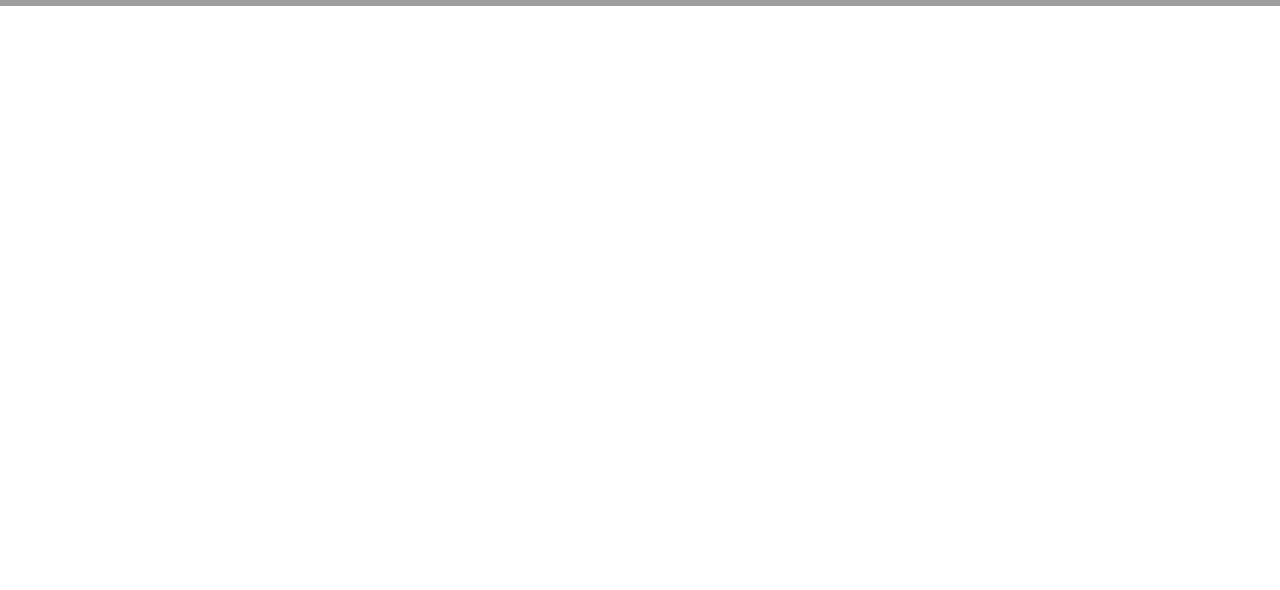
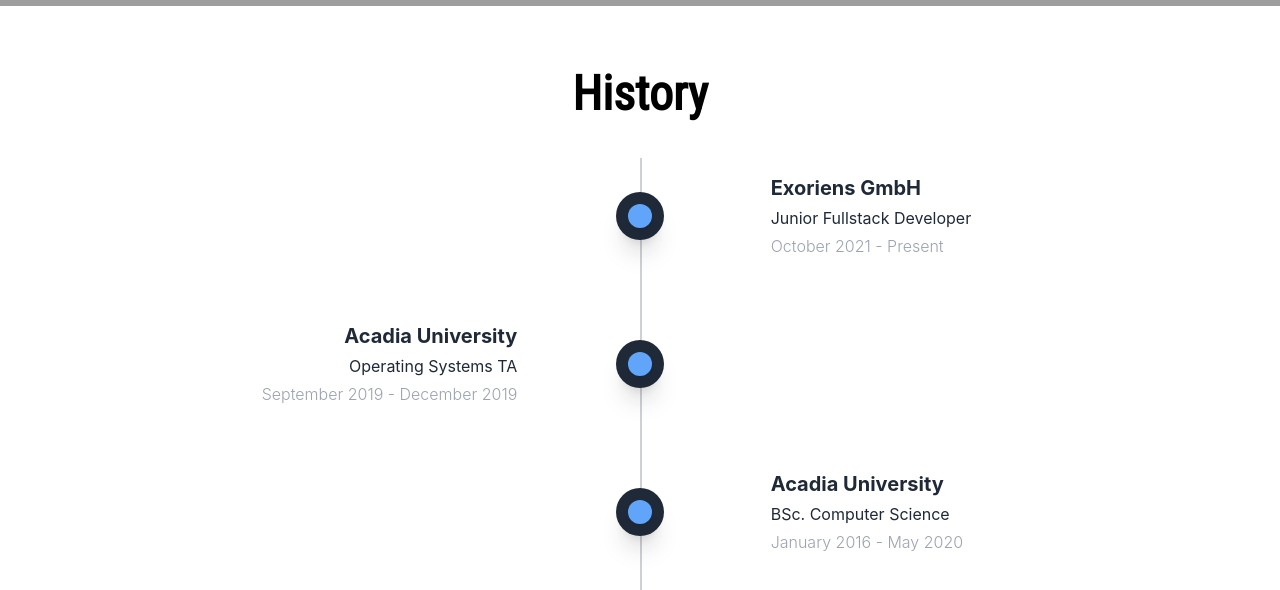
Before and after one commit to JoshuaAlexanderNeo/portfolio, a Next.js app: page / in a window 1280 px wide. Shown: the part 738-1328 px from the top of the page. Before the commit the page ends 808 px from the top, so only its background shows below. Built offline with nearby package versions, Linux system fonts and the light colour scheme; grey boxes are pictures that could not be loaded.

Commit message:
Add experience section

```diff
--- /dev/null
+++ b/components/Experience/index.js
@@ -0,0 +1,52 @@
+import React from 'react'
+import Image from 'next/image'
+
+const RightBox = ({ company, title, date }) => {
+  return (
+    <div className='mb-8 flex justify-between items-center w-full right-timeline'>
+      <div className='order-1 w-5/12'></div>
+      <div className='z-20 flex items-center justify-center order-1 bg-gray-800 shadow-xl w-12 h-12 rounded-full'>
+        <div className='z-21 justify-center order-1 bg-blue-400 shadow-xl w-6 h-6 rounded-full'></div>
+      </div>
+      <div className='order-1 w-5/12 px-6 py-4 '>
+        <h3 className='mb-1 font-bold text-gray-800 text-sm sm:text-xl'>{company}</h3>
+        <h2 className='mb-1 text-gray-800 text-xs sm:text-base'>{title}</h2>
+        <h1 className='font-light text-gray-400 text-xs sm:text-base'>{date}</h1>
+      </div>
+    </div>
+  )
+}
+
+const LeftBox = ({ company, title, date }) => {
+  return (
+    <div className='mb-8 flex justify-between flex-row-reverse items-center w-full left-timeline'>
+      <div className='order-1 w-5/12'></div>
+      <div className='z-20 flex items-center justify-center order-1 bg-gray-800 shadow-xl w-12 h-12 rounded-full'>
+        <div className='z-21 justify-center order-1 bg-blue-400 shadow-xl w-6 h-6 rounded-full'></div>
+      </div>
+      <div className='order-1 w-5/12 justify-center px-4 py-4'>
+        <h3 className='mb-1 font-bold text-gray-800 flex justify-end text-sm sm:text-xl'>{company}</h3>
+        <h2 className='mb-1 text-gray-800 flex justify-end text-xs sm:text-base'>{title}</h2>
+        <h1 className='font-light text-gray-400 flex justify-end text-xs sm:text-base'>{date}</h1>
+      </div>
+    </div>
+  )
+}
+
+const Experience = () => {
+  return (
+    <div className='container mx-auto w-full h-full'>
+      <div className='flex justify-center text-5xl mb-10 font-semibold font-robotoCondensed'>History</div>
+      <div className='relative wrap overflow-hidden  h-full'>
+        <div
+          className='absolute border-opacity-20 border-gray-900 h-full border-2-2 border'
+          style={{ left: '50%' }}></div>
+        <RightBox company={'Exoriens GmbH'} title={'Junior Fullstack Developer'} date={'October 2021 - Present'} />
+        <LeftBox company={'Acadia University'} title={'Operating Systems TA'} date={'September 2019 - December 2019'} />
+        <RightBox company={'Acadia University'} title={'BSc. Computer Science'} date={'January 2016 - May 2020'} />
+      </div>
+    </div>
+  )
+}
+
+export default Experience
--- a/components/Hero/index.js
+++ b/components/Hero/index.js
@@ -59,7 +59,7 @@ const Hero = () => {
             <div className='font-robotoCondensed mt-3 italic text-3xl'>Tbilisi, Georgia</div>
           </div>
           <div className='mt-10'>
-            <a href={'resume.pdf'} download>
+            <a href={'Joshua_Alexander.pdf'} download>
               <Button buttonStyle={'rounded'}>
                 <span className='flex items-center'>
                   <svg className='fill-current w-4 h-4 mr-2' xmlns='http://www.w3.org/2000/svg' viewBox='0 0 20 20'>
--- a/components/ResponsiveNavbar/index.js
+++ b/components/ResponsiveNavbar/index.js
@@ -10,7 +10,7 @@ export const ResponsiveNavBar = () => {
   )
 }
 
-const pages = ['Home', 'Education', 'Experience', 'Portfolio', 'Contact']
+const pages = ['Home', 'History', 'Projects', 'Contact']
 const navLinks = pages.map((page) => (
   <a
     key={page}
--- a/pages/index.js
+++ b/pages/index.js
@@ -1,6 +1,7 @@
 import Head from 'next/head'
 import { ResponsiveNavBar } from '../components/ResponsiveNavbar'
 import Hero from '../components/Hero'
+import Experience from '../components/Experience'
 export default function Home() {
   return (
     <div>
@@ -17,6 +18,7 @@ export default function Home() {
       </Head>
       <ResponsiveNavBar />
       <Hero />
+      <Experience />
     </div>
   )
 }
```
Also changed, not shown: public/banner02-night.svg, 1 other file (tests, documents, lock files or other folders).
